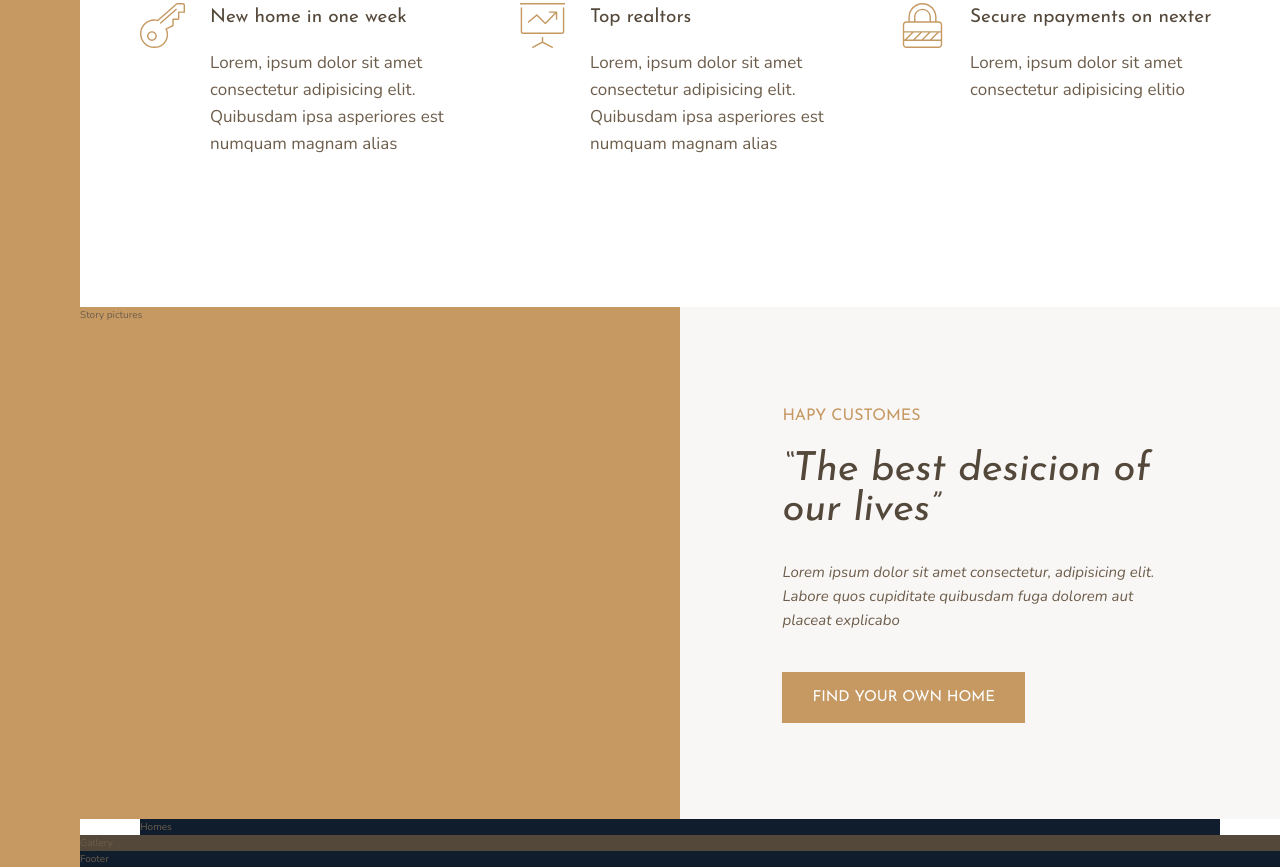
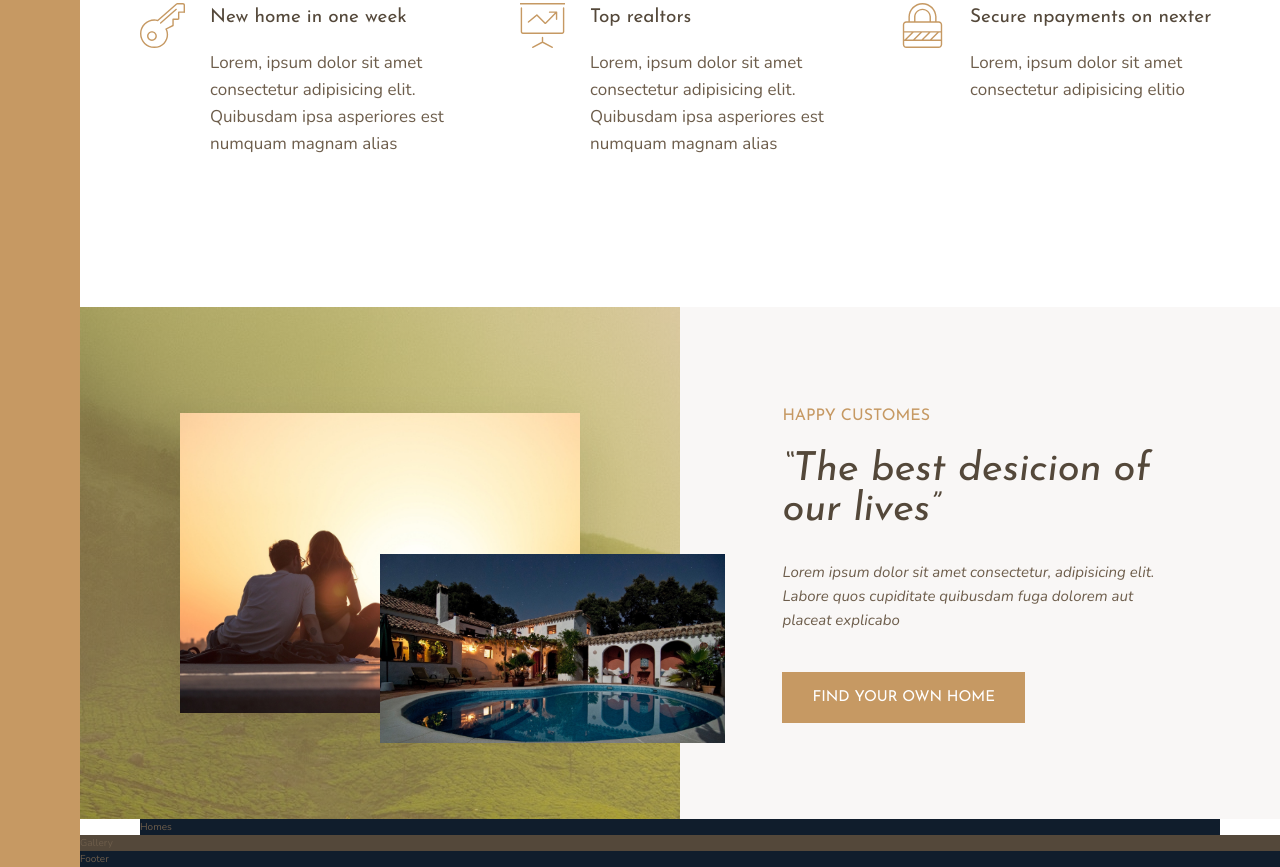
Before and after one commit to SantiagoAlvarze22/Nexter-Project, a website: page index.html in a window 1280 px wide. Shown: the part 1001-1868 px from the top of the page. Drawn offline with nearby package versions, Linux system fonts and the light colour scheme.

Commit message:
building story pictures section

```diff
--- a/index.html
+++ b/index.html
@@ -83,11 +83,12 @@
     </section>
 
     <div class="story__pictures">
-        Story pictures
+        <img src="img/story-1.jpeg" alt="couple woth new house" class="story__img--1">
+        <img src="img/story-2.jpeg" alt="couple woth new house" class="story__img--2">
     </div>
 
     <div class="story__content">
-        <h3 class="heading-3 mb-sm">Hapy Customes</h3>
+        <h3 class="heading-3 mb-sm">Happy Customes</h3>
         <h2 class="heading-2 heading-2--dark mb-md">&ldquo;The best desicion of our lives&rdquo;</h2>
         <p class="story__text">
             Lorem ipsum dolor sit amet consectetur, adipisicing elit. Labore quos cupiditate quibusdam fuga dolorem aut
--- a/sass/_story.scss
+++ b/sass/_story.scss
@@ -2,6 +2,27 @@
     &__pictures{
         background-color: $color-primary;
         grid-column: full-start / col-end  4;
+        background-image: linear-gradient(rgba($color-primary, .5),
+                         rgba($color-primary, .5)), url(../img/back.jpg);
+
+        display: grid;
+        grid-template-rows: repeat(6, 1fr);
+        grid-template-columns: repeat(6, 1fr);
+        align-items: center;
+    }
+
+    &__img--1{
+        width: 100%;
+        grid-row: 2 / 6;
+        grid-column: 2 / 6;
+        box-shadow: 0 2rem 5rem rgba(#000000, .1);
+    }
+
+    &__img--2{
+        width: 115%;
+        grid-row: 4 / 6;
+        grid-column:4 /7;
+        z-index: 20;
     }
 
     &__content{
```
Also changed, not shown: css/style.css.
